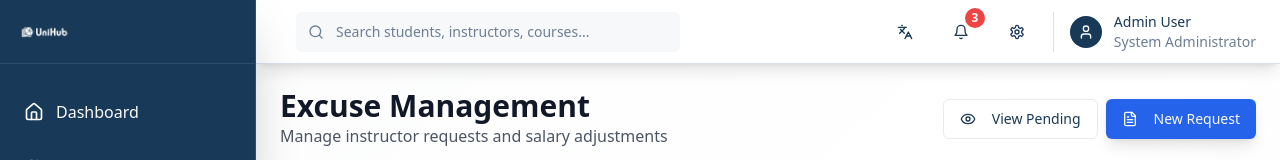
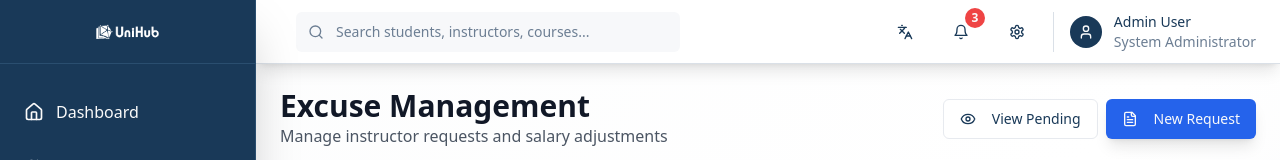
Before and after one commit to Alaa-Hussein002/unihub-nexus-admin-portal, a React (Vite) app: page /excuses in a window 1280 px wide. Shown: the top 160 px of the page. Built offline with nearby package versions, Linux system fonts and the light colour scheme.

Commit message:
Refactor: Enlarge sidebar logo

```diff
--- a/src/components/layout/Sidebar.tsx
+++ b/src/components/layout/Sidebar.tsx
@@ -139,10 +139,8 @@ export function Sidebar({ isOpen, onToggle, isMobile = false }: SidebarProps) {
       isMobile && "z-50"
     )}>
       {/* Logo */}
-      <div className="h-16 flex items-center px-2 sm:px-4 border-b border-sidebar-border bg-sidebar flex-shrink-0">
-        <div className="flex items-center space-x-3">
-          <img src={logoSidebar} alt="UniHub" className={isOpen || isMobile ? "h-10 w-auto" : "w-10 h-10 object-contain"} />
-        </div>
+      <div className="h-16 flex items-center justify-center px-2 sm:px-4 border-b border-sidebar-border bg-sidebar flex-shrink-0">
+        <img src={logoSidebar} alt="UniHub" className={isOpen || isMobile ? "h-14 w-auto" : "h-12 w-auto object-contain"} />
       </div>
 
       {/* Navigation */}
```
